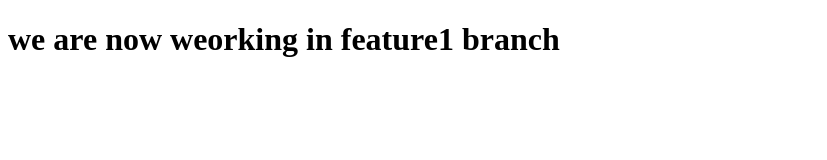
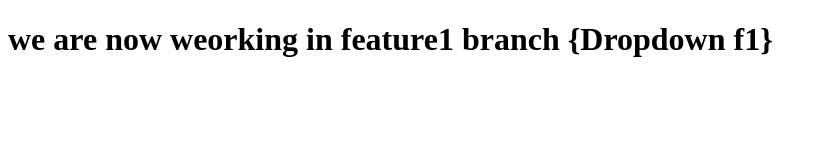
Before and after one commit to 2071999/localrepo, a plain HTML site: page index.html in a window 1280 px wide. Shown: the whole page, without its empty margins (0-827 px from the left). Drawn offline with Linux system fonts and the light colour scheme.

Commit message:
adding dropdown f1

```diff
--- a/index.html
+++ b/index.html
@@ -4,7 +4,7 @@
     <meta charset="UTF-8">
     <meta name="viewport" content="width=device-width, initial-scale=1.0">
     <title>Local Repo </title>
-    <h1>we are now weorking in feature1 branch</h1>
+    <h1>we are now weorking in feature1 branch {Dropdown f1}</h1>
 </head>
 <body>
 
```
